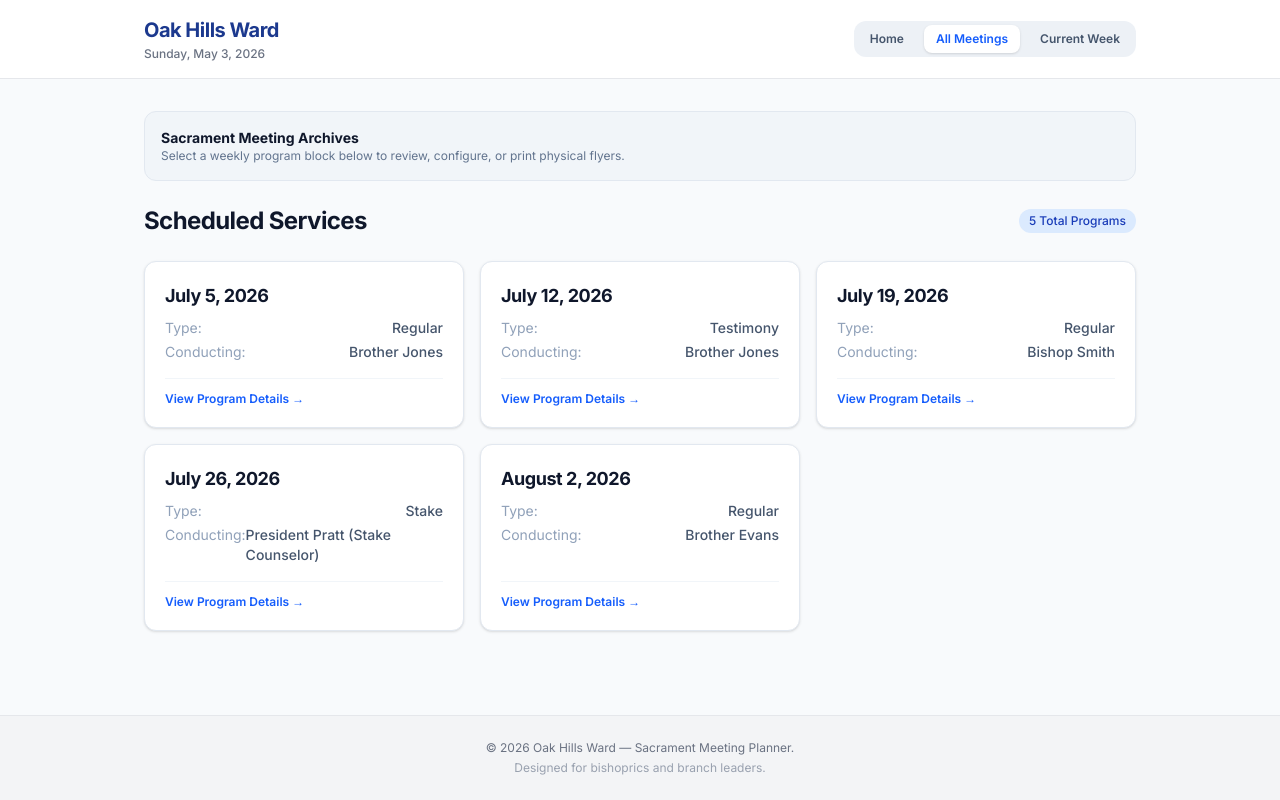
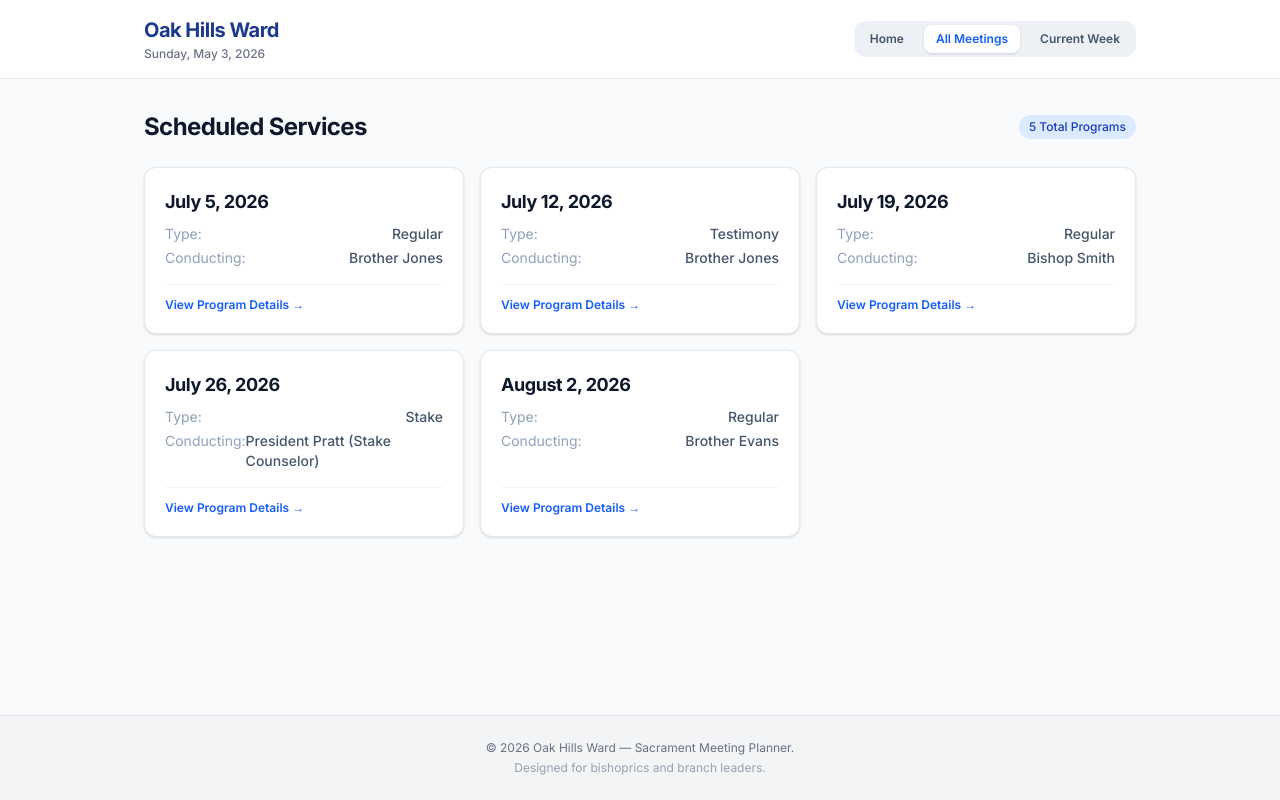
Before and after one commit to sterlingwebsite/sacrament-meetings, a Next.js app: page /meetings in a window 1280 px wide. Built offline with nearby package versions, Linux system fonts and the light colour scheme.

Commit message:
everything is working correctly. now to test render

```diff
--- a/app/meetings/layout.tsx
+++ b/app/meetings/layout.tsx
@@ -6,21 +6,8 @@ export default function MeetingsLayout({
   children: React.ReactNode;
 }>) {
   return (
-    <div className="space-y-6">
-      <div className="print:hidden bg-slate-100 dark:bg-slate-900 border border-slate-200 dark:border-slate-800 rounded-xl p-4 flex flex-col sm:flex-row justify-between items-center gap-3">
-        <div className="text-center sm:text-left">
-          <h2 className="text-sm font-bold text-slate-900 dark:text-slate-100">
-            Sacrament Meeting Archives
-          </h2>
-          <p className="text-xs text-slate-500 dark:text-slate-400">
-            Select a weekly program block below to review, configure, or print physical flyers.
-          </p>
-        </div>
-      </div>
-
-      <div>
-        {children}
-      </div>
+    <div className="w-full">
+      {children}
     </div>
   );
 }
--- a/components/NavLinks.tsx
+++ b/components/NavLinks.tsx
@@ -7,16 +7,26 @@ export default function NavLinks() {
   const pathname = usePathname();
 
   const links = [
-  { name: 'Home', href: '/' },
-  { name: 'All Meetings', href: '/meetings' },
-  { name: 'Current Week', href: '/meetings/current' },
-];
-
+    { name: 'Home', href: '/' },
+    { name: 'All Meetings', href: '/meetings' },
+    { name: 'Current Week', href: '/meetings/current' },
+  ];
 
   return (
     <div className="flex gap-2 bg-slate-200/60 dark:bg-slate-800/60 p-1 rounded-xl">
       {links.map((link) => {
-        const isActive = pathname === link.href;
+        let isActive = false;
+
+        if (link.href === '/') {
+          // Highlight Home only when exactly on the root page
+          isActive = pathname === '/';
+        } else if (link.href === '/meetings/current') {
+          // Highlight Current Week on its base link OR when looking at its target page (/meetings/1)
+          isActive = pathname === '/meetings/current' || pathname === '/meetings/1';
+        } else if (link.href === '/meetings') {
+          // Highlight All Meetings ONLY on the index list page, not when viewing specific items
+          isActive = pathname === '/meetings';
+        }
 
         return (
           <Link
```
